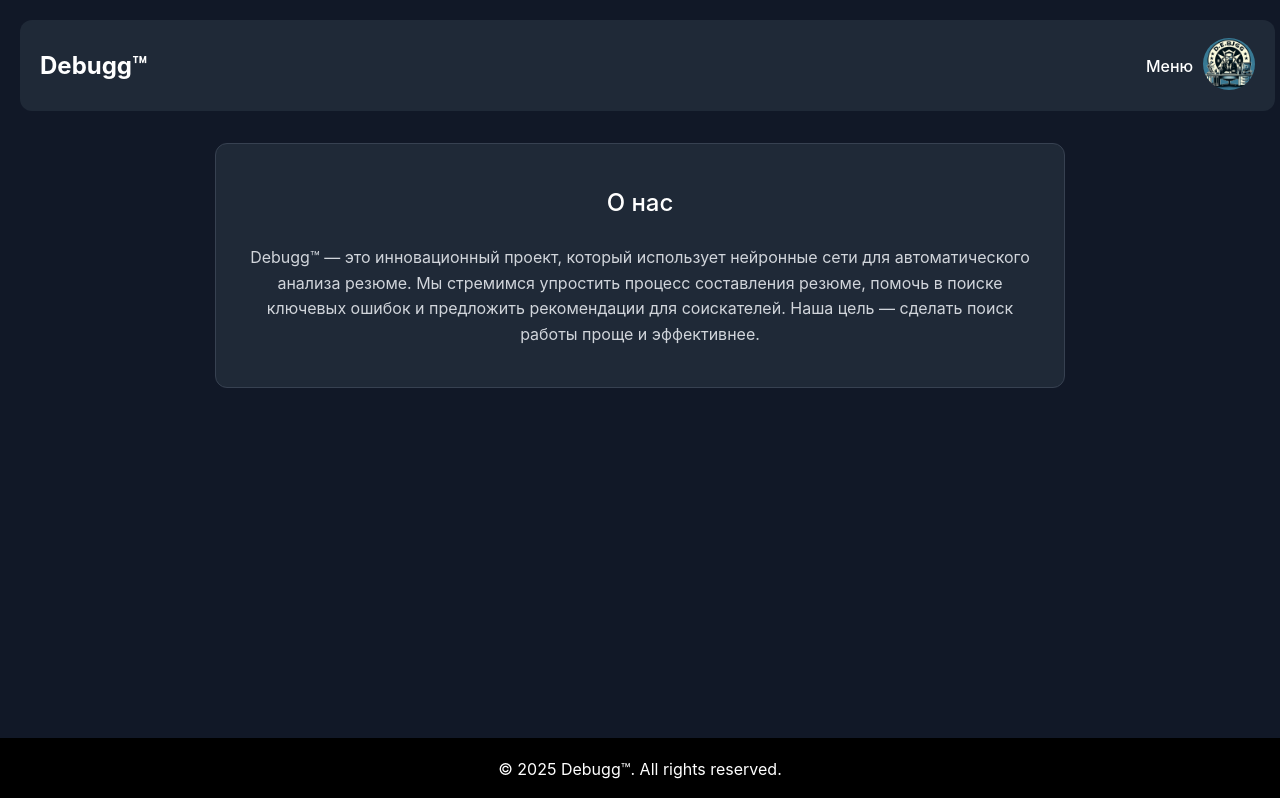
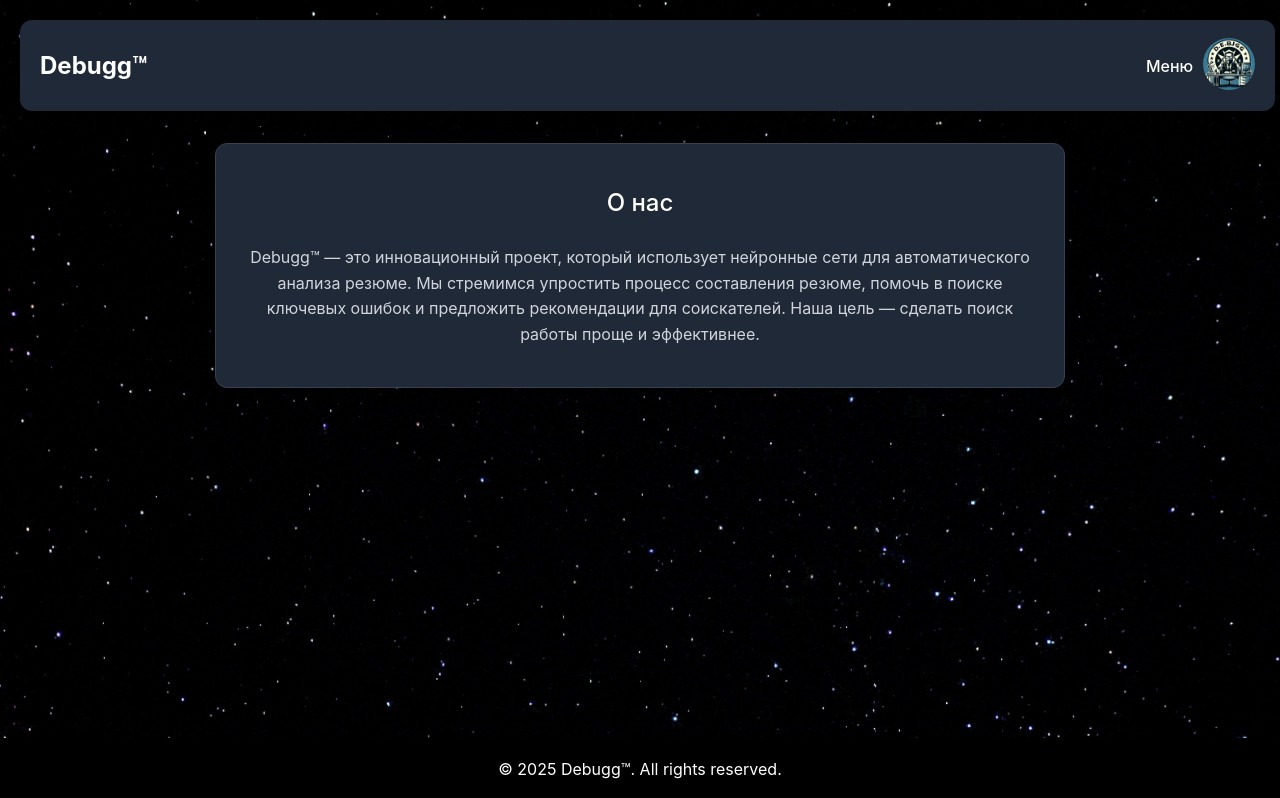
Before and after one commit to IMDash5/DeBugg, a React (Create React App) app in the folder frontend/: page /home in a window 1280 px wide. Shown: the top 798 px of the page. Built offline with nearby package versions, Linux system fonts and the light colour scheme.

Commit message:
Добавлен фон и убраны заглушки

```diff
--- a/frontend/src/index.css
+++ b/frontend/src/index.css
@@ -7,6 +7,8 @@ body {
     sans-serif;
   -webkit-font-smoothing: antialiased;
   -moz-osx-font-smoothing: grayscale;
+  background-image: url('../public/images/main_fon.jpg');
+  background-size: cover;
 }
 
 code {
--- a/frontend/src/styles/Home.css
+++ b/frontend/src/styles/Home.css
@@ -1,6 +1,7 @@
 .container {
   min-height: 100vh;
-  background-color: #111827;
+  /* общий фон */
+  /* background-color: #111827; */
   color: white;
   display: flex;
   flex-direction: column;
```
Also changed, not shown: frontend/public/images/main_fon.jpg (added).
